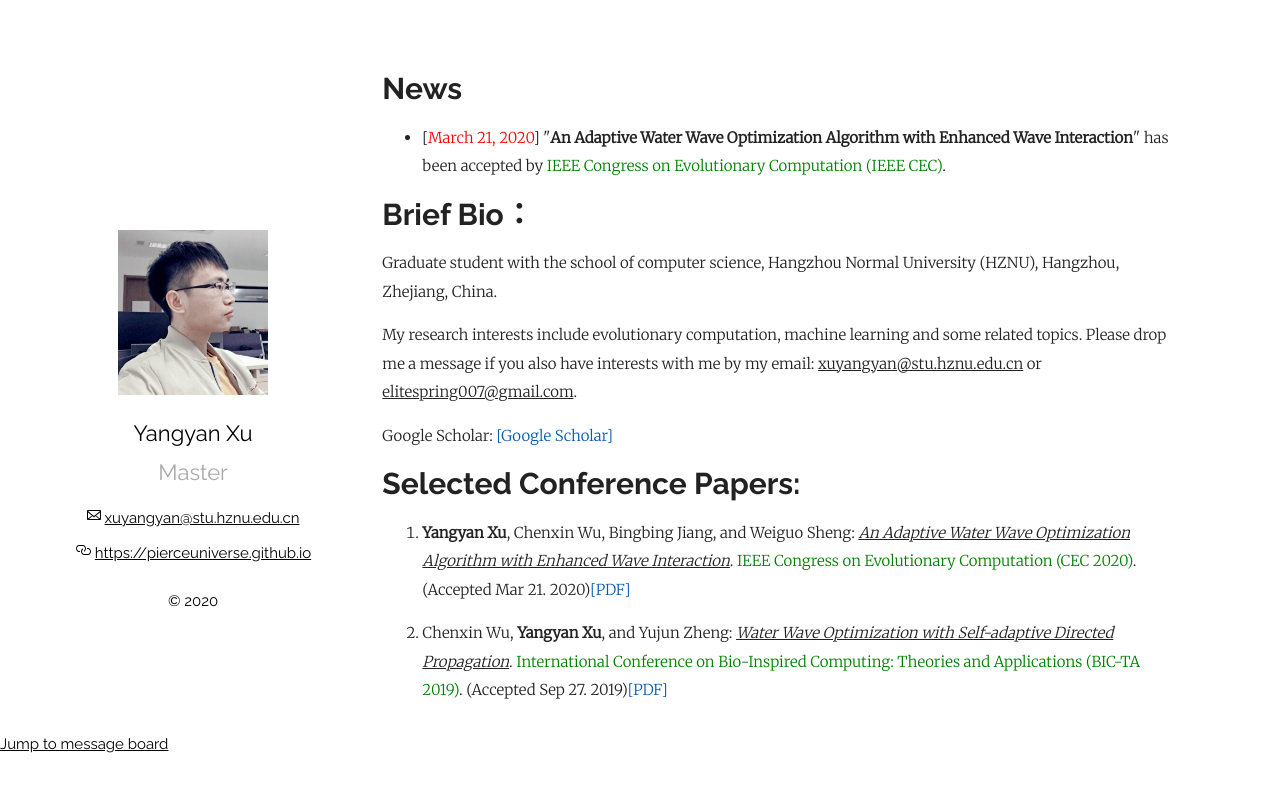
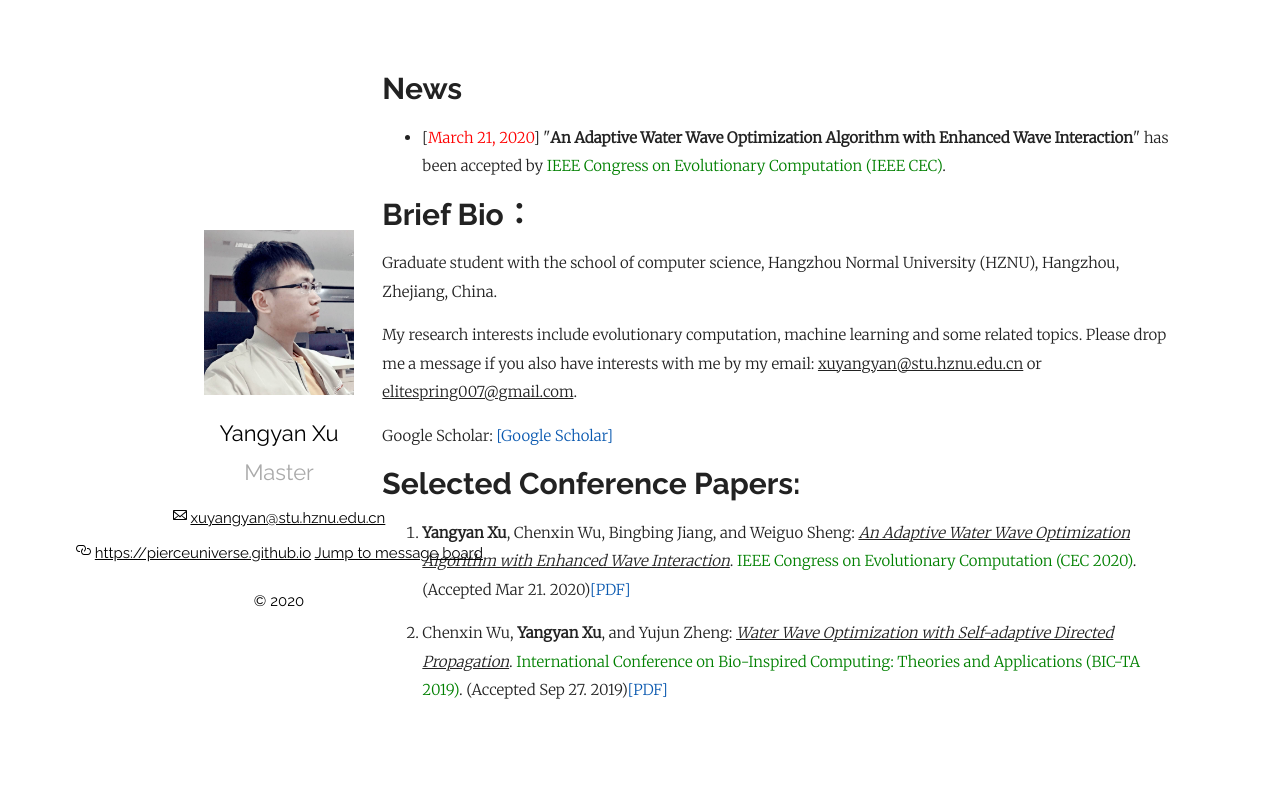
Before and after one commit to PierceUniverse/PierceUniverse.github.io, a Jekyll site: the page built from index.md, in a window 1280 px wide. Shown: the top 792 px of the page. Built offline with Jekyll 4.4.1, drawn with Linux system fonts in a browser that asks for light colours; comment, search, counter and statistics services are not loaded; our own code applies the rules of GitHub Pages for plain Markdown files.

Commit message:
page location fix

```diff
--- a/_layouts/default.html
+++ b/_layouts/default.html
@@ -19,6 +19,7 @@
 <ul class="social">
     <li itemprop="url" data-test-selector="profile-website-url" class="vcard-detail pt-1 css-truncate css-truncate-target"><svg class="octicon octicon-link" viewBox="0 0 16 16" version="1.1" width="16" height="16" aria-hidden="true"><path fill-rule="evenodd" d="M4 9h1v1H4c-1.5 0-3-1.69-3-3.5S2.55 3 4 3h4c1.45 0 3 1.69 3 3.5 0 1.41-.91 2.72-2 3.25V8.59c.58-.45 1-1.27 1-2.09C10 5.22 8.98 4 8 4H4c-.98 0-2 1.22-2 2.5S3 9 4 9zm9-3h-1v1h1c1 0 2 1.22 2 2.5S13.98 12 13 12H9c-.98 0-2-1.22-2-2.5 0-.83.42-1.64 1-2.09V6.25c-1.09.53-2 1.84-2 3.25C6 11.31 7.55 13 9 13h4c1.45 0 3-1.69 3-3.5S14.5 6 13 6z"></path></svg>
       <a rel="nofollow me" href="https://pierceuniverse.github.io">https://pierceuniverse.github.io</a>
+      <a href="./comments.html#a1" target="_blank" class="anchor">Jump to message board</a>
 </li>
 </ul>
 
@@ -70,7 +71,6 @@
 
       });
       </script>
-      <a href="./comments.html#a1" target="_blank" class="anchor">Jump to message board</a>
     {%- if site.plainwhite.analytics_id -%}
       <script async src="https://www.googletagmanager.com/gtag/js?id={{ site.plainwhite.analytics_id }}"></script>
       <script>
```
